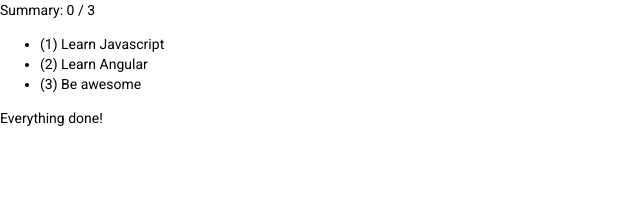
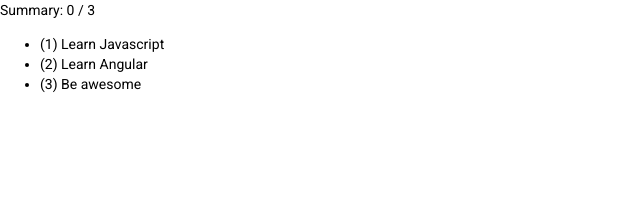
Before and after one commit to timmles/angular-bootcamp-mid-2022, an Angular app: page / in a window 1280 px wide. Shown: the top 198 px of the page, without its empty margins (0-640 px from the left). Built offline with nearby package versions, Linux system fonts and the light colour scheme.

Commit message:
asdfasdf

```diff
--- a/src/app/todo-list/todo-list.component.html
+++ b/src/app/todo-list/todo-list.component.html
@@ -1,4 +1,4 @@
 <ul>
   <li *ngFor="let item of todo; let i = index">({{i + 1}}) {{item}}</li>
 </ul>
-<p *ngIf="todo.length === 3">Everything done!</p>
+<p *ngIf="todo.length === 0">Everything done!</p>
```
